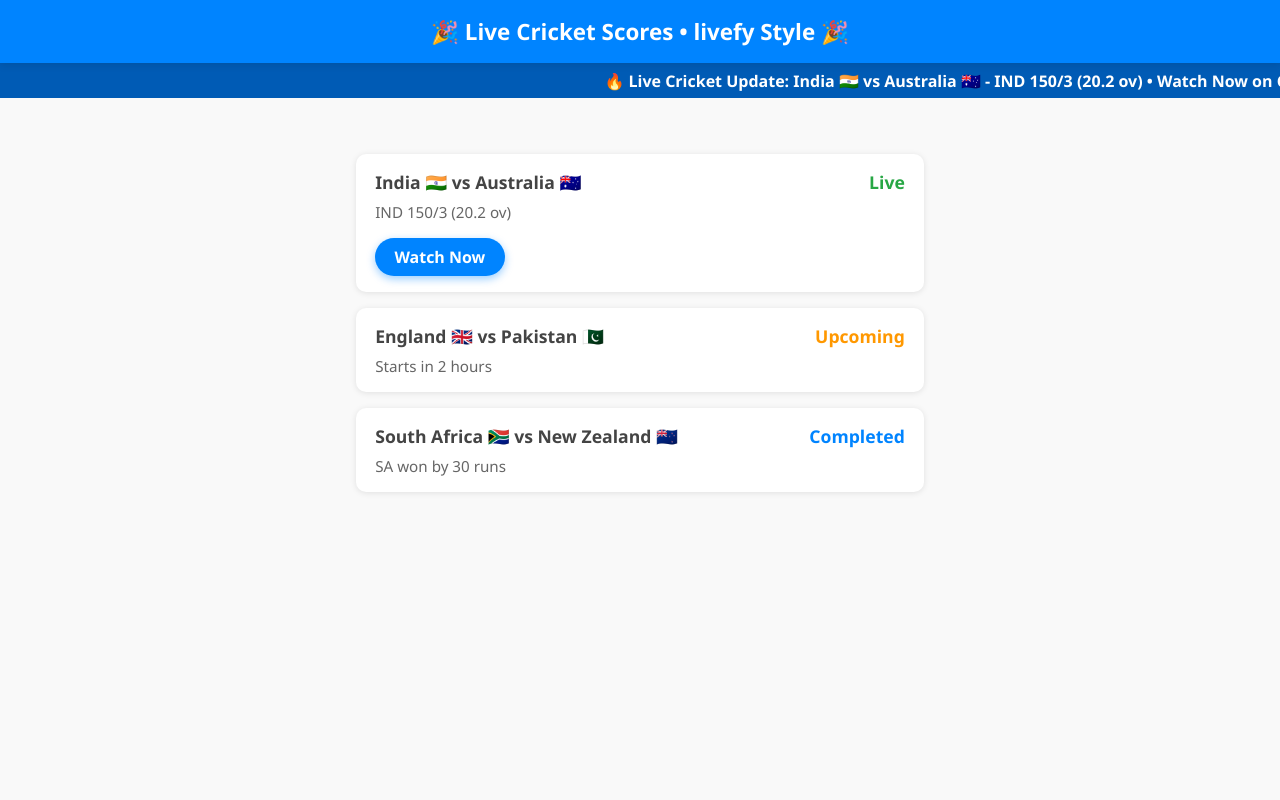
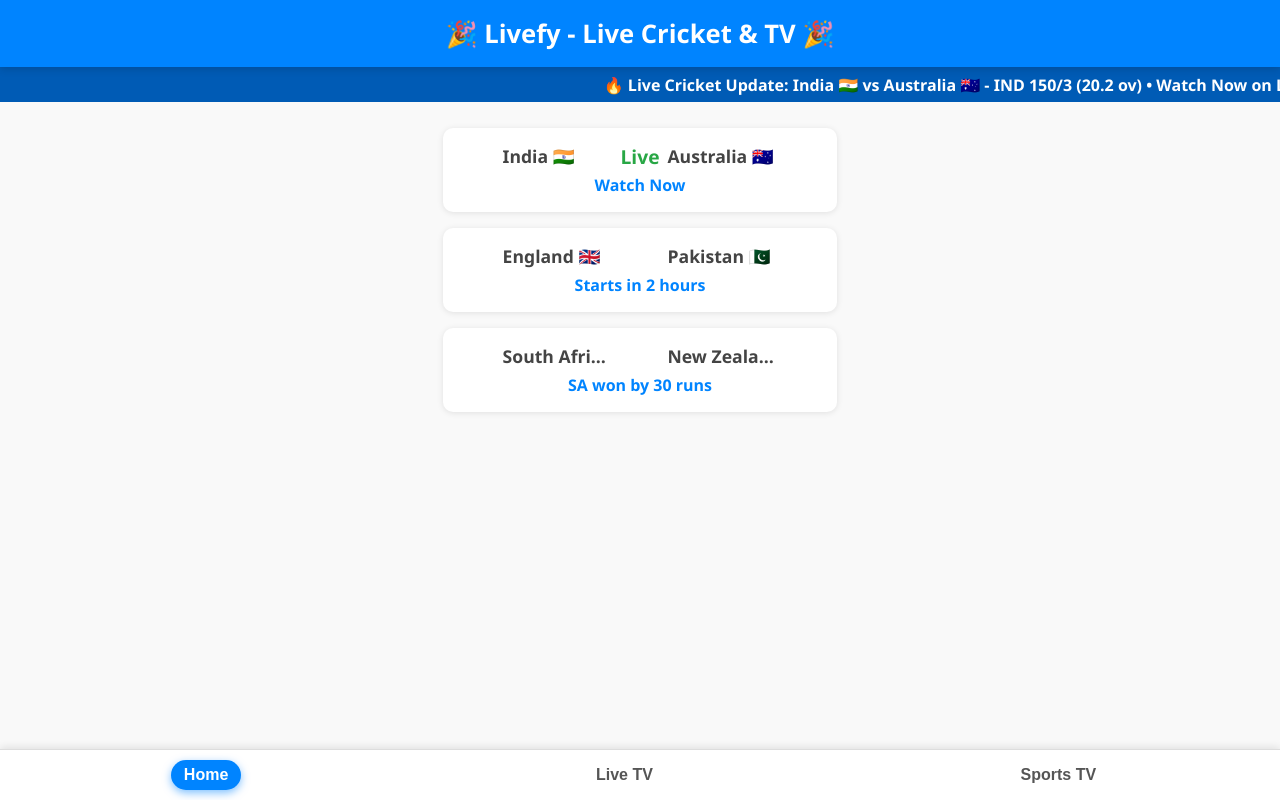
Before and after one commit to hasannoob/livefy, a plain HTML site: page index.html in a window 1280 px wide. Drawn offline with nearby package versions, Linux system fonts and the light colour scheme.

Commit message:
index.html

```diff
--- a/index.html
+++ b/index.html
@@ -3,7 +3,7 @@
 <head>
   <meta charset="UTF-8" />
   <meta name="viewport" content="width=device-width, initial-scale=1" />
-  <title>Cricfy-style Live Cricket App with Video Player</title>
+  <title>Livefy - Live Cricket & TV</title>
   <style>
     /* Reset & base */
     * {
@@ -16,19 +16,24 @@
       color: #222;
       -webkit-font-smoothing: antialiased;
       -moz-osx-font-smoothing: grayscale;
+      display: flex;
+      flex-direction: column;
+      min-height: 100vh;
     }
+
     /* Header */
     header {
       background: #0084ff;
       color: white;
       padding: 1rem;
-      font-size: 1.4rem;
+      font-size: 1.6rem;
       font-weight: 700;
       text-align: center;
       position: sticky;
       top: 0;
       z-index: 1001;
-      box-shadow: 0 2px 8px rgba(0,0,0,0.1);
+      box-shadow: 0 2px 8px rgba(0,0,0,0.15);
+      user-select: none;
     }
 
     /* Scrolling headline container */
@@ -42,19 +47,15 @@
       height: 35px;
       display: flex;
       align-items: center;
-    }
-
-    /* Scrolling headline text */
-    .headline-text {
-      display: inline-block;
-      padding-left: 100%; /* start outside right */
       font-weight: 600;
       color: #fff;
       font-size: 1rem;
+    }
+    .headline-text {
+      display: inline-block;
+      padding-left: 100%;
       animation: scroll-left 15s linear infinite;
     }
-
-    /* Keyframes for scroll */
     @keyframes scroll-left {
       0% {
         transform: translateX(0%);
@@ -64,14 +65,49 @@
       }
     }
 
-    /* Container */
+    /* Main container */
     main {
+      flex: 1;
+      max-width: 700px;
+      margin: 0 auto;
       padding: 1rem;
-      max-width: 600px;
-      margin: 0 auto;
-      margin-top: 40px; /* to avoid overlap with sticky headline */
+      margin-top: 10px;
     }
-    /* Match card */
+
+    /* Tabs nav */
+    nav {
+      position: fixed;
+      bottom: 0;
+      left: 0;
+      right: 0;
+      background: white;
+      border-top: 1px solid #ddd;
+      display: flex;
+      justify-content: space-around;
+      padding: 0.6rem 0;
+      box-shadow: 0 -2px 8px rgba(0,0,0,0.1);
+      user-select: none;
+      z-index: 1002;
+    }
+    nav button {
+      background: none;
+      border: none;
+      font-size: 1rem;
+      font-weight: 600;
+      color: #555;
+      cursor: pointer;
+      padding: 0.4rem 0.8rem;
+      border-radius: 25px;
+      transition: background-color 0.3s, color 0.3s;
+    }
+    nav button.active,
+    nav button:hover {
+      background-color: #0084ff;
+      color: white;
+      box-shadow: 0 3px 8px rgba(0,132,255,0.5);
+    }
+
+    /* Match Card */
     .match-card {
       background: white;
       border-radius: 10px;
@@ -80,64 +116,89 @@
       margin-bottom: 1rem;
       cursor: pointer;
       transition: box-shadow 0.3s ease;
+      display: flex;
+      flex-direction: column;
+      user-select: none;
     }
     .match-card:hover {
-      box-shadow: 0 4px 12px rgba(0,0,0,0.15);
+      box-shadow: 0 4px 12px rgba(0,0,0,0.18);
     }
+
+    /* Match header layout */
     .match-header {
       display: flex;
       justify-content: space-between;
-      font-weight: 600;
+      align-items: center;
+      font-weight: 700;
       font-size: 1.1rem;
       color: #444;
+      position: relative;
+      padding: 0 40px; /* for live center */
     }
-    .match-status {
-      font-weight: 700;
+    .team-left, .team-right {
+      width: 40%;
+      white-space: nowrap;
+      overflow: hidden;
+      text-overflow: ellipsis;
+    }
+    .live-center {
+      position: absolute;
+      left: 50%;
+      transform: translateX(-50%);
+      color: #28a745;
+      font-weight: 800;
+      font-size: 1.2rem;
+      user-select: none;
+    }
+
+    /* Watch now button under live text */
+    .watch-now {
+      text-align: center;
+      margin-top: 6px;
+      font-weight: 600;
       color: #0084ff;
+      cursor: pointer;
+      user-select: none;
+      transition: color 0.3s ease;
     }
-    .match-status.live {
-      color: #28a745; /* green for live */
+    .watch-now:hover {
+      color: #005bb5;
+      text-decoration: underline;
     }
-    .match-status.upcoming {
-      color: #ff9800; /* orange for upcoming */
+
+    /* Channel card for TV */
+    .channel-card {
+      background: white;
+      border-radius: 10px;
+      box-shadow: 0 1px 6px rgba(0,0,0,0.1);
+      padding: 0.6rem 1rem;
+      margin-bottom: 1rem;
+      display: flex;
+      align-items: center;
+      cursor: pointer;
+      transition: box-shadow 0.3s ease;
+      user-select: none;
     }
-    .match-details {
-      margin-top: 0.5rem;
-      color: #666;
-      font-size: 0.95rem;
+    .channel-card:hover {
+      box-shadow: 0 4px 12px rgba(0,0,0,0.18);
     }
-    /* Stream button */
-    .stream-btn {
-      margin-top: 1rem;
-      display: inline-block;
-      background-color: #0084ff;
-      color: white;
-      padding: 0.5rem 1.2rem;
-      border-radius: 25px;
+    .channel-logo {
+      width: 60px;
+      height: 40px;
+      object-fit: contain;
+      margin-right: 1rem;
+      border-radius: 6px;
+      background: #eee;
+    }
+    .channel-name {
       font-weight: 600;
-      text-decoration: none;
-      box-shadow: 0 3px 8px rgba(0,132,255,0.4);
-      transition: background-color 0.3s ease;
-    }
-    .stream-btn:hover {
-      background-color: #005bb5;
-    }
-    /* Responsive */
-    @media (max-width: 400px) {
-      .match-header {
-        flex-direction: column;
-        gap: 0.3rem;
-        font-size: 1rem;
-      }
-      .stream-btn {
-        width: 100%;
-        text-align: center;
-      }
+      font-size: 1.05rem;
+      color: #222;
     }
 
     /* Modal styles */
     .modal {
-      display: none; /* hidden by default */
+      display: none;
       position: fixed;
       z-index: 1100;
       left: 0;
@@ -145,7 +206,7 @@
       width: 100vw;
       height: 100vh;
       overflow: auto;
-      background-color: rgba(0,0,0,0.7);
+      background-color: rgba(0,0,0,0.75);
       justify-content: center;
       align-items: center;
     }
@@ -182,20 +243,47 @@
       height: 36px;
       line-height: 36px;
       text-align: center;
+      z-index: 1110;
+    }
+
+    /* Responsive */
+    @media (max-width: 420px) {
+      .team-left, .team-right {
+        width: 35%;
+        font-size: 0.9rem;
+      }
+      .live-center {
+        font-size: 1rem;
+      }
+      nav button {
+        font-size: 0.9rem;
+        padding: 0.3rem 0.6rem;
+      }
+      .channel-logo {
+        width: 50px;
+        height: 34px;
+      }
     }
   </style>
 </head>
 <body>
 
-<header>🎉 Live Cricket Scores • livefy Style 🎉</header>
+<header>🎉 Livefy - Live Cricket & TV 🎉</header>
 
 <div class="headline-container">
-  <div class="headline-text">🔥 Live Cricket Update: India 🇮🇳 vs Australia 🇦🇺 - IND 150/3 (20.2 ov) • Watch Now on Cricfy! 🔥</div>
+  <div class="headline-text">🔥 Live Cricket Update: India 🇮🇳 vs Australia 🇦🇺 - IND 150/3 (20.2 ov) • Watch Now on Livefy! 🔥</div>
 </div>
 
-<main id="matches-container">
-  <!-- Matches will load here -->
+<main id="content-container">
+  <!-- Dynamic Content loads here -->
 </main>
+
+<!-- Bottom Navigation Tabs -->
+<nav>
+  <button id="tab-home" class="active">Home</button>
+  <button id="tab-live-tv">Live TV</button>
+  <button id="tab-sports-tv">Sports TV</button>
+</nav>
 
 <!-- Video Modal -->
 <div id="video-modal" class="modal">
@@ -209,33 +297,65 @@
 <script src="https://cdn.jsdelivr.net/npm/hls.js@latest"></script>
 
 <script>
+  // Data sets for each tab
   const matches = [
     {
-      teams: 'India 🇮🇳 vs Australia 🇦🇺',
+      leftTeam: 'India 🇮🇳',
+      rightTeam: 'Australia 🇦🇺',
       status: 'Live',
       score: 'IND 150/3 (20.2 ov)',
       stream: 'https://test-streams.mux.dev/x36xhzz/x36xhzz.m3u8'
     },
     {
-      teams: 'England 🇬🇧 vs Pakistan 🇵🇰',
+      leftTeam: 'England 🇬🇧',
+      rightTeam: 'Pakistan 🇵🇰',
       status: 'Upcoming',
       score: 'Starts in 2 hours',
       stream: ''
     },
     {
-      teams: 'South Africa 🇿🇦 vs New Zealand 🇳🇿',
+      leftTeam: 'South Africa 🇿🇦',
+      rightTeam: 'New Zealand 🇳🇿',
       status: 'Completed',
       score: 'SA won by 30 runs',
       stream: ''
     }
   ];
 
-  const container = document.getElementById('matches-container');
+  const liveTVChannels = [
+    {
+      name: 'News Channel 1',
+      logo: 'https://upload.wikimedia.org/wikipedia/commons/thumb/4/4a/Al_Jazeera_English_logo.svg/2560px-Al_Jazeera_English_logo.svg.png',
+      stream: 'https://test-streams.mux.dev/x36xhzz/x36xhzz.m3u8',
+    },
+    {
+      name: 'Entertainment TV',
+      logo: 'https://upload.wikimedia.org/wikipedia/commons/thumb/e/e7/BBC_Two_logo_2019.svg/1280px-BBC_Two_logo_2019.svg.png',
+      stream: 'https://test-streams.mux.dev/x36xhzz/x36xhzz.m3u8',
+    }
+  ];
+
+  const sportsTVChannels = [
+    {
+      name: 'Sports Channel 1',
+      logo: 'https://upload.wikimedia.org/wikipedia/commons/thumb/4/47/ESPN_logo.svg/2560px-ESPN_logo.svg.png',
+      stream: 'https://test-streams.mux.dev/x36xhzz/x36xhzz.m3u8',
+    },
+    {
+      name: 'Sports Channel 2',
+      logo: 'https://upload.wikimedia.org/wikipedia/commons/thumb/8/80/Star_Sports_India_Logo.svg/2560px-Star_Sports_India_Logo.svg.png',
+      stream: 'https://test-streams.mux.dev/x36xhzz/x36xhzz.m3u8',
+    }
+  ];
+
+  const container = document.getElementById('content-container');
   const modal = document.getElementById('video-modal');
   const video = document.getElementById('video-player');
   const modalClose = document.getElementById('modal-close');
+
   let hls;
 
+  // Open modal video player
   function openModal(streamUrl) {
     if(hls) {
       hls.destroy();
@@ -260,6 +380,7 @@
     modal.classList.add('active');
   }
 
+  // Close modal video player
   function closeModal() {
     modal.classList.remove('active');
     video.pause();
@@ -269,38 +390,92 @@
       hls = null;
     }
   }
-
   modalClose.addEventListener('click', closeModal);
-
-  modal.addEventListener('click', (e) => {
+  modal.addEventListener('click', e => {
     if(e.target === modal) closeModal();
   });
 
-  // Build match cards
+  // Render functions for each tab
+  function renderHome() {
+    container.innerHTML = '';
     matches.forEach(match => {
       const card = document.createElement('div');
       card.classList.add('match-card');
 
-    const statusClass = match.status.toLowerCase();
-
       card.innerHTML = `
         <div class="match-header">
-        <div class="match-teams">${match.teams}</div>
-        <div class="match-status ${statusClass}">${match.status}</div>
+          <div class="team-left">${match.leftTeam}</div>
+          <div class="live-center">${match.status === 'Live' ? 'Live' : ''}</div>
+          <div class="team-right">${match.rightTeam}</div>
         </div>
-      <div class="match-details">${match.score}</div>
-      ${match.stream ? `<a href="#" class="stream-btn">Watch Now</a>` : ''}
+        <div class="watch-now">${match.status === 'Live' && match.stream ? 'Watch Now' : match.score}</div>
       `;
 
-    if (match.stream) {
-      card.querySelector('.stream-btn').addEventListener('click', (e) => {
-        e.preventDefault();
-        openModal(match.stream);
-      });
+      if(match.status === 'Live' && match.stream) {
+        card.querySelector('.watch-now').style.cursor = 'pointer';
+        card.querySelector('.watch-now').addEventListener('click', () => openModal(match.stream));
       }
 
       container.appendChild(card);
     });
+  }
+
+  function renderLiveTV() {
+    container.innerHTML = '';
+    liveTVChannels.forEach(channel => {
+      const card = document.createElement('div');
+      card.classList.add('channel-card');
+      card.innerHTML = `
+        <img src="${channel.logo}" alt="${channel.name} Logo" class="channel-logo" />
+        <div class="channel-name">${channel.name}</div>
+      `;
+      card.addEventListener('click', () => openModal(channel.stream));
+      container.appendChild(card);
+    });
+  }
+
+  function renderSportsTV() {
+    container.innerHTML = '';
+    sportsTVChannels.forEach(channel => {
+      const card = document.createElement('div');
+      card.classList.add('channel-card');
+      card.innerHTML = `
+        <img src="${channel.logo}" alt="${channel.name} Logo" class="channel-logo" />
+        <div class="channel-name">${channel.name}</div>
+      `;
+      card.addEventListener('click', () => openModal(channel.stream));
+      container.appendChild(card);
+    });
+  }
+
+  // Tab buttons & handlers
+  const tabHome = document.getElementById('tab-home');
+  const tabLiveTV = document.getElementById('tab-live-tv');
+  const tabSportsTV = document.getElementById('tab-sports-tv');
+
+  function setActiveTab(tab) {
+    [tabHome, tabLiveTV, tabSportsTV].forEach(t => t.classList.remove('active'));
+    tab.classList.add('active');
+  }
+
+  tabHome.addEventListener('click', () => {
+    setActiveTab(tabHome);
+    renderHome();
+  });
+
+  tabLiveTV.addEventListener('click', () => {
+    setActiveTab(tabLiveTV);
+    renderLiveTV();
+  });
+
+  tabSportsTV.addEventListener('click', () => {
+    setActiveTab(tabSportsTV);
+    renderSportsTV();
+  });
+
+  // Initial load
+  renderHome();
+
 </script>
 
 </body>
```
Lines whose indentation alone changed are shown as unchanged.
